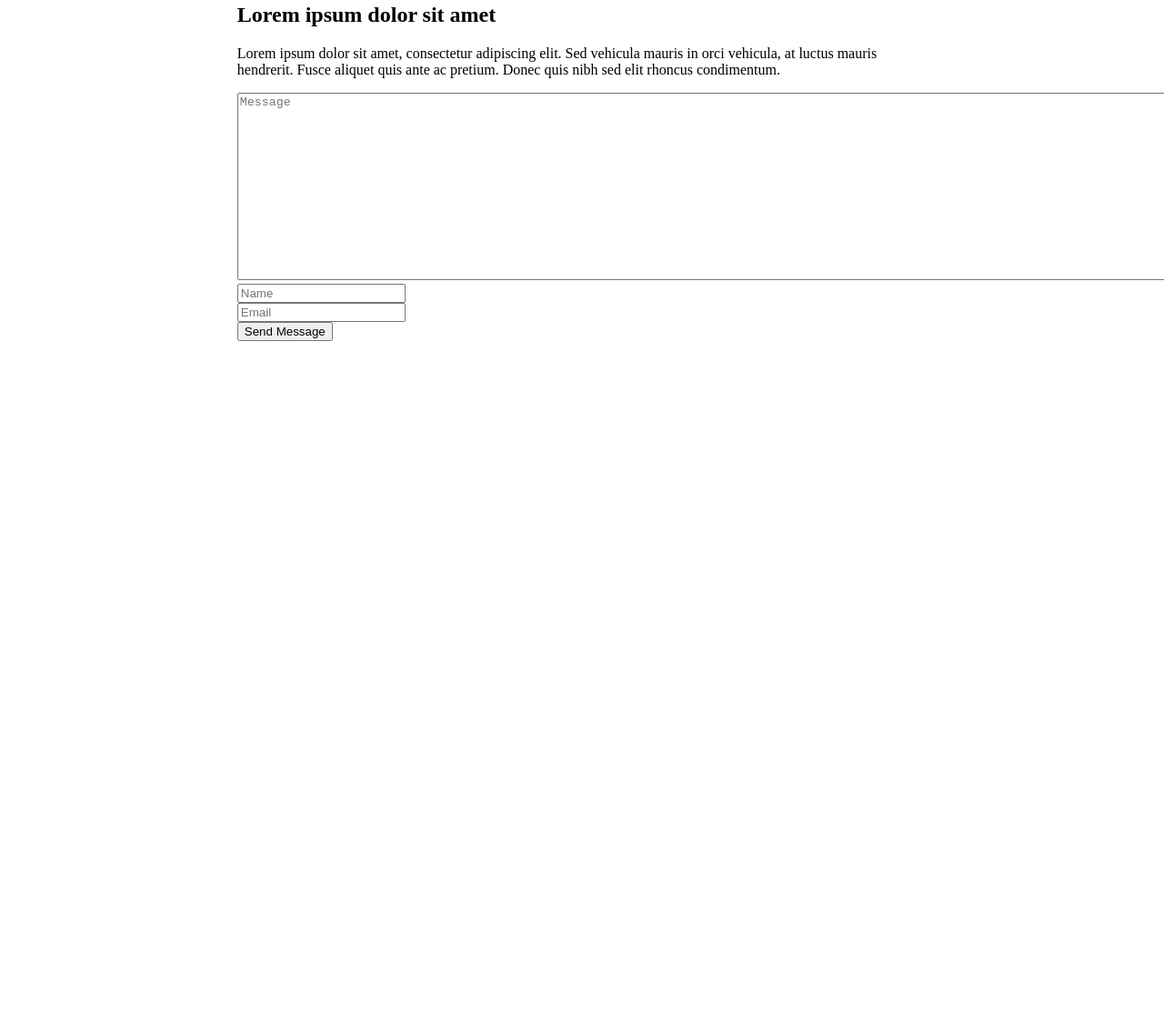
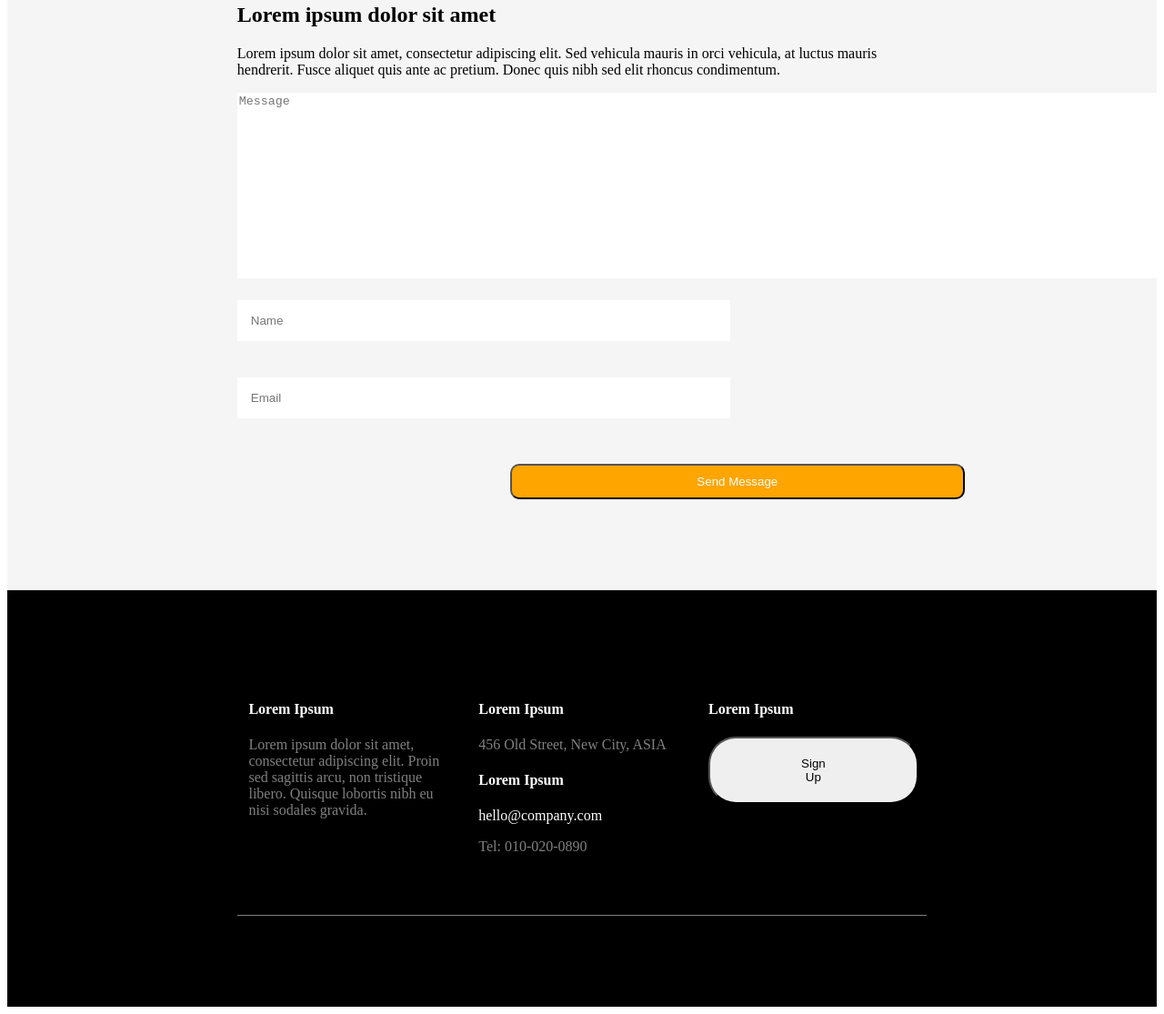
Before and after one commit to mahmutmft/FINKI-ONVD, a plain HTML site: page Задачи од лабораториски вежби (испитен формат)/zadaca_cetvrtok/index.html in a window 1280 px wide. Shown: the part 2561-3676 px from the top of the page at 91% size. Before the commit the page ends 3044 px from the top, so only its background shows below. Drawn offline with Linux system fonts and the light colour scheme.

Commit message:
zadaca_cetvrtok done✅

```diff
--- a/Задачи од лабораториски вежби (испитен формат)/zadaca_cetvrtok/css/style.css
+++ b/Задачи од лабораториски вежби (испитен формат)/zadaca_cetvrtok/css/style.css
@@ -105,6 +105,10 @@ body > div:nth-child(1) {
 }
 
 #contact.parallax-section {
+    background-color: whitesmoke;
+}
+
+#contact.parallax-section .container {
     width: 60%;
     margin: auto;
     padding-top: 100px;
@@ -114,4 +118,74 @@ body > div:nth-child(1) {
 textarea {
     width: 1094px;
     height: 200px;
+    border: 0 solid white;
 }
+
+#contact.parallax-section .col-md-6 {
+    display: inline-block;
+}
+
+#contact.parallax-section .col-md-6 input.form-control {
+    width: 512px;
+    padding: 15px;
+    margin: 20px 0;
+    border: 0 solid white;
+}
+
+#contact .col-md-offset-3 #submit {
+    width: 500px;
+    padding: 10px;
+    margin-left: 300px;
+    margin-top: 30px;
+    background: orange;
+    color: white;
+    border-radius: 10px;
+
+}
+
+#contact .col-md-offset-3 #submit:hover {
+    background: #ff8c00;
+    color: whitesmoke;
+}
+
+#footer {
+    background: black;
+}
+
+#footer div.container {
+    color: whitesmoke;
+    background: black;
+    width: 60%;
+    margin: auto;
+    padding-top: 100px;
+    padding-bottom: 100px;
+}
+
+#footer .row {
+    display: flex;
+    justify-content: space-around;
+    border-bottom: 1px solid grey;
+}
+
+#footer div.col-md-4 {
+    width: 30%;
+    margin-bottom: 50px;
+}
+
+#footer h4 {
+    color: white;
+}
+
+#footer p {
+    color: grey;
+}
+
+.support-cus a {
+    text-decoration: none;
+    color: white;
+}
+
+#footer form button {
+    padding: 20px 100px;
+    border-radius: 30px;
+}
--- a/Задачи од лабораториски вежби (испитен формат)/zadaca_cetvrtok/index.html
+++ b/Задачи од лабораториски вежби (испитен формат)/zadaca_cetvrtok/index.html
@@ -142,36 +142,36 @@
 </section>
 
 
-<!--<footer id="footer" class="parallax-section">-->
-<!--     <div class="container">-->
-<!--          <div class="row">-->
+<footer id="footer" class="parallax-section">
+     <div class="container">
+          <div class="row">
 
-<!--               <div class="col-md-4 col-sm-4">-->
-<!--                    <h4>Lorem Ipsum</h4>-->
-<!--                    <p>Lorem ipsum dolor sit amet, consectetur adipiscing elit. Proin sed sagittis arcu, non tristique libero. Quisque lobortis nibh eu nisi sodales gravida.</p>-->
-<!--               </div>-->
+               <div class="col-md-4 col-sm-4">
+                    <h4>Lorem Ipsum</h4>
+                    <p>Lorem ipsum dolor sit amet, consectetur adipiscing elit. Proin sed sagittis arcu, non tristique libero. Quisque lobortis nibh eu nisi sodales gravida.</p>
+               </div>
 
-<!--               <div class="col-md-4 col-sm-4">-->
-<!--                    <div class="support-cus">-->
-<!--                         <h4>Lorem Ipsum</h4>-->
-<!--                         <p>456 Old Street, New City, ASIA</p>-->
-<!--                    </div>-->
-<!--                    <div class="support-cus">-->
-<!--                         <h4>Lorem Ipsum</h4>-->
-<!--                         <p><a href="#">hello@company.com</a></p>-->
-<!--                         <p>Tel: 010-020-0890</p>-->
-<!--                    </div>-->
-<!--               </div>-->
+               <div class="col-md-4 col-sm-4">
+                    <div class="support-cus">
+                         <h4>Lorem Ipsum</h4>
+                         <p>456 Old Street, New City, ASIA</p>
+                    </div>
+                    <div class="support-cus">
+                         <h4>Lorem Ipsum</h4>
+                         <p><a href="#">hello@company.com</a></p>
+                         <p>Tel: 010-020-0890</p>
+                    </div>
+               </div>
 
-<!--               <div class="col-md-4 col-sm-4">-->
-<!--                    <h4>Lorem Ipsum</h4>-->
-<!--                    <form class="newsletter" action="#" method="get">-->
-<!--                         <button name="submit" value="sign-up" class='form-control'>Sign Up</button>-->
-<!--                    </form>-->
-<!--               </div>-->
+               <div class="col-md-4 col-sm-4">
+                    <h4>Lorem Ipsum</h4>
+                    <form class="newsletter" action="#" method="get">
+                         <button name="submit" value="sign-up" class='form-control'>Sign Up</button>
+                    </form>
+               </div>
 
-<!--          </div>-->
-<!--     </div>-->
-<!--</footer>-->
+          </div>
+     </div>
+</footer>
 </body>
 </html>
```
Also changed, not shown: 1 other file.
